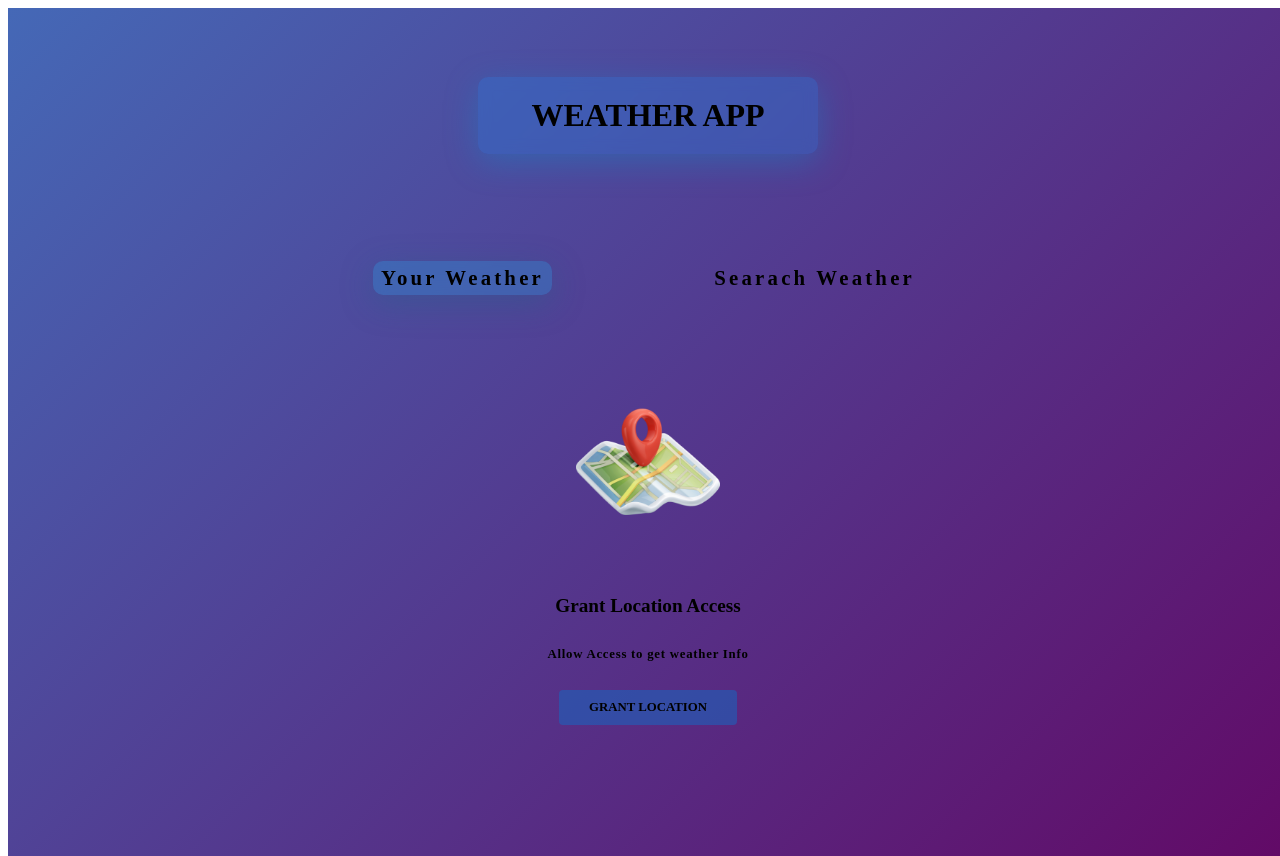
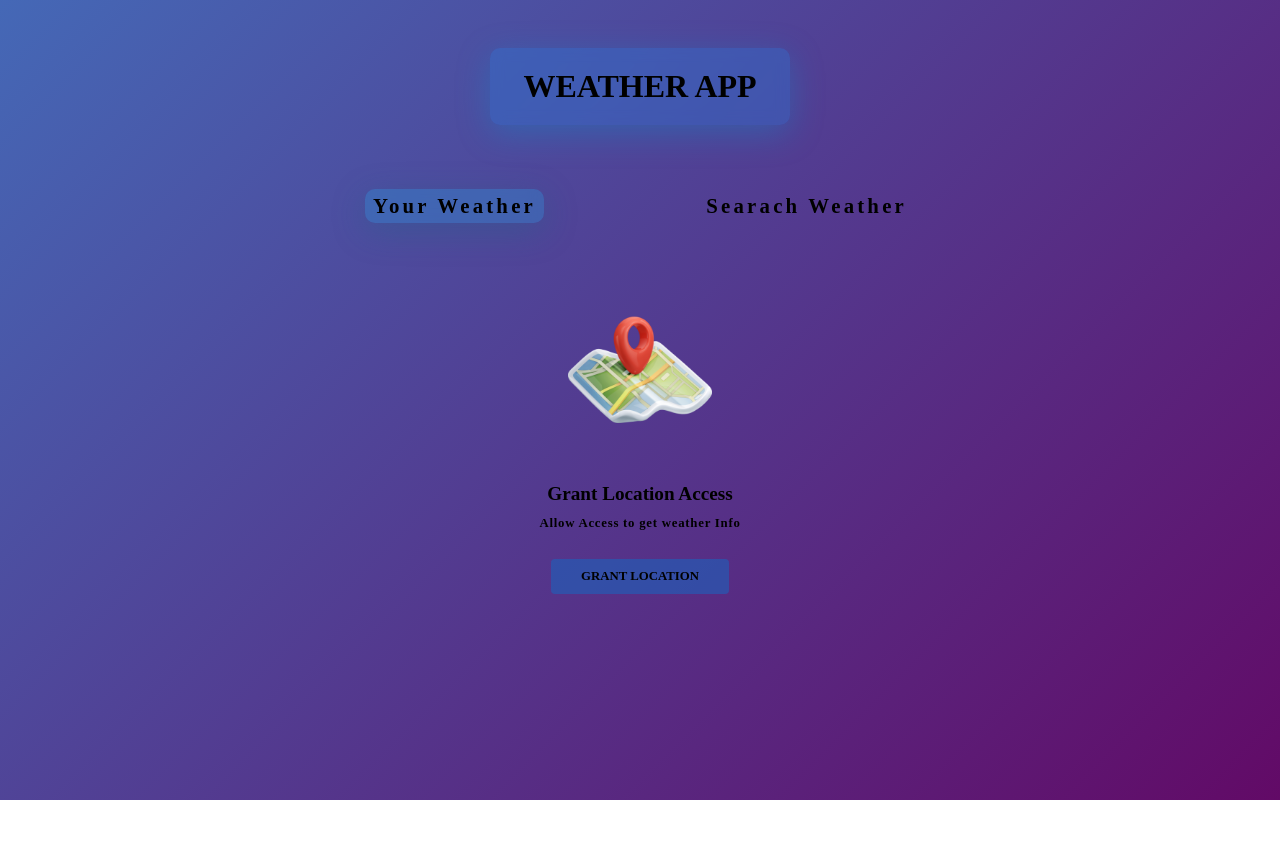
Before and after one commit to PavilionRYZ/weatherapp.github.io, a plain HTML site: page index.html in a window 1280 px wide. After the commit the page ends 800 px from the top, so only its background shows below. Drawn offline with Linux system fonts and the light colour scheme.

Commit message:
modify css  file

```diff
--- a/style.css
+++ b/style.css
@@ -1,18 +1,21 @@
 @tailwind base;
 @tailwind components;
 @tailwind utilities;
-
+*{
+  margin: 0;
+  padding: 0;
+  box-sizing: border-box;
+}
 .wrapper{
  padding: 0;
  margin: 0;
  box-sizing: border-box;
  font-weight: 600;
  background: linear-gradient(315deg, rgba(101,0,94,1) 3%, rgba(60,132,206,1) 38%, rgba(48,238,226,1) 68%, rgba(255,25,25,1) 98%);
- position: absolute;
  animation: gradient 15s ease infinite;
  background-size: 400% 400%;
- background-attachment: fixed;
  overflow-x: hidden;
+ overflow-y: hidden;
 }
 /* bg-animation  */
 @keyframes gradient {
```
